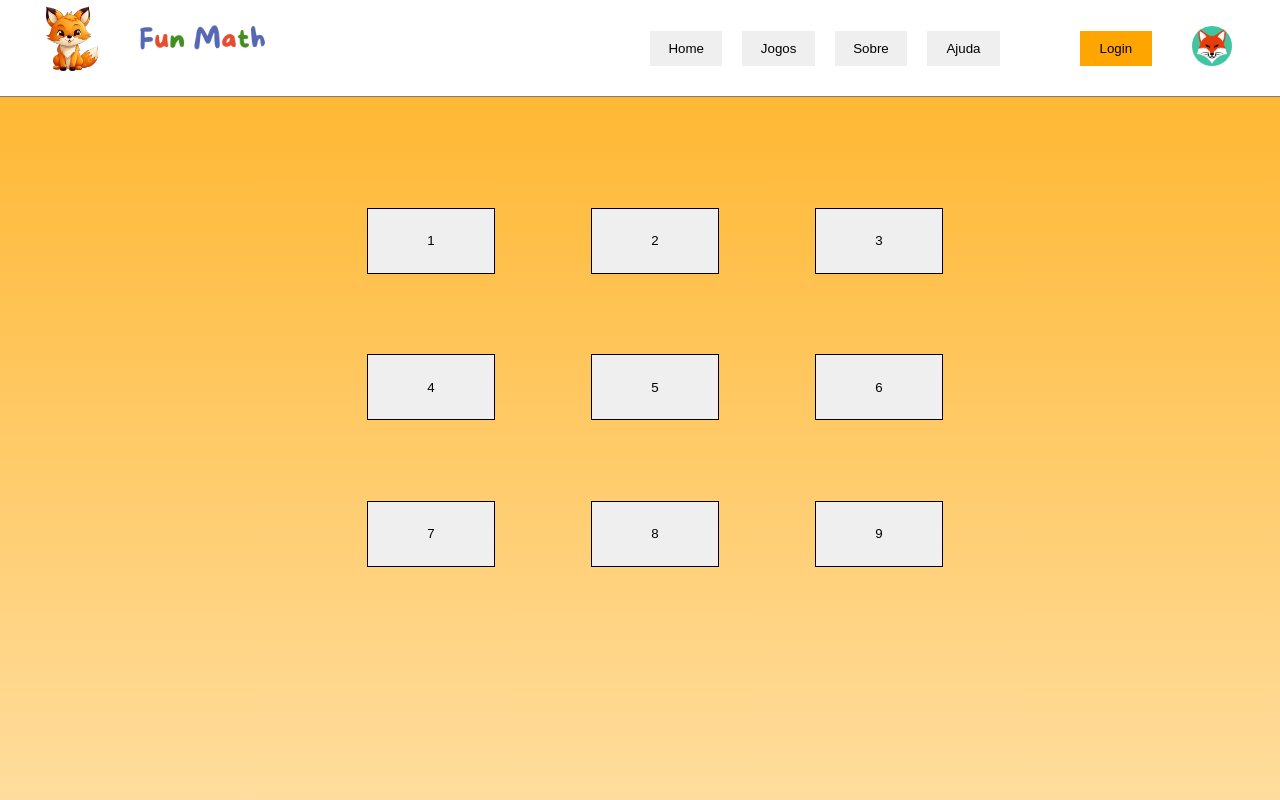
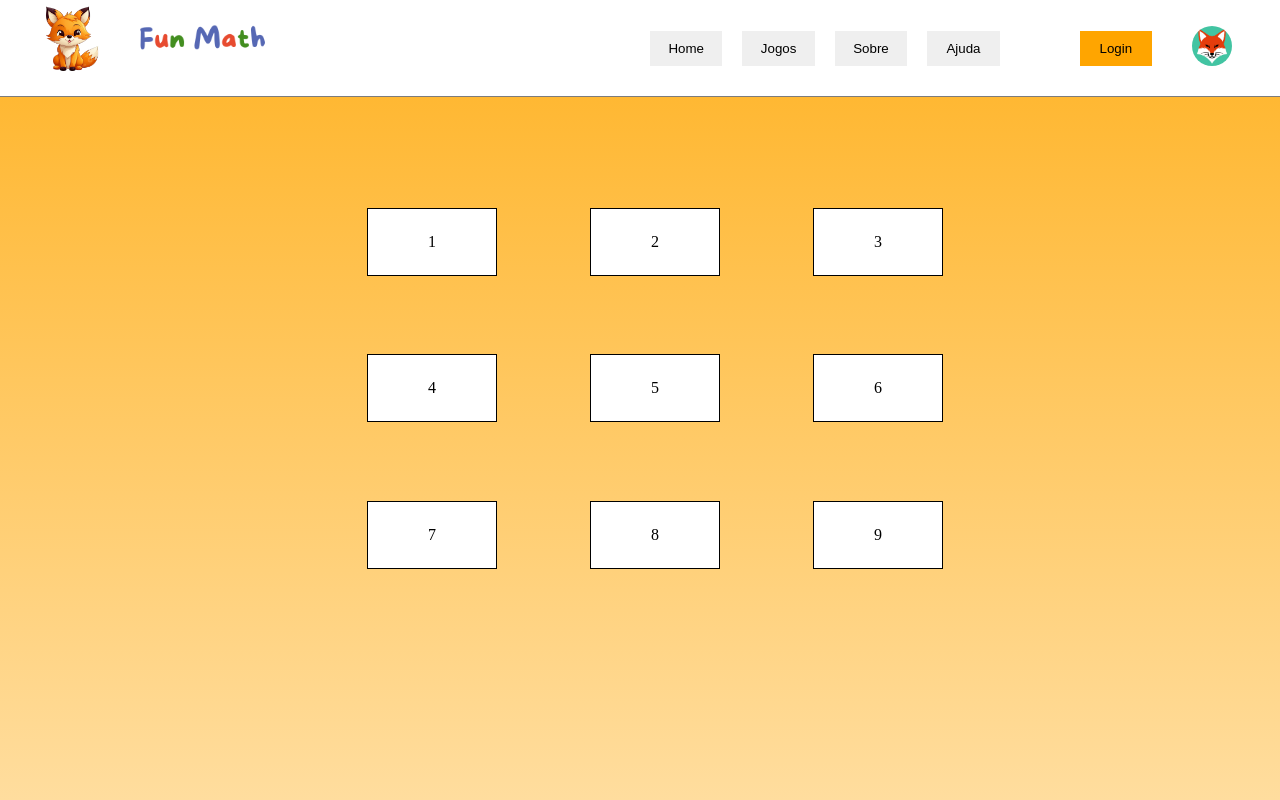
Before and after one commit to Eduardoooo0/FunMath, a Flask app: page /fases in a window 1280 px wide. Run offline with Flask 3, Linux system fonts and the light colour scheme.

Commit message:
arrumando os styles

```diff
--- a/main.py
+++ b/main.py
@@ -102,4 +102,6 @@ def Pegar_tempo_restante():
 @app.route('/tempo_restante')
 def Tempo_restante():
     tempo_restante_em_segundos = Pegar_tempo_restante()
+    if tempo_restante_em_segundos == 0:
+        tempo_restante_em_segundos = app.config['tempo_de_expiracao']
     return jsonify({'tempo_restante_em_segundos': tempo_restante_em_segundos})
--- a/static/style/fases.css
+++ b/static/style/fases.css
@@ -150,10 +150,14 @@ section{
     justify-content: space-between;
 }
 .button_fases{
+    display: flex;
+    align-items: center;
+    justify-content: center;
     width: 20%;
     height: 15%;
     margin: 5%;
     border-radius: none;
+    background-color: white;
     border: black solid 1px;
 }
 a{
--- a/static/style/inicial_quiz.css
+++ b/static/style/inicial_quiz.css
@@ -168,7 +168,7 @@ section {
     display: flex;
     align-items: center;
     justify-content: center;
-    background-image: url('static/imgs/img-jogo-quiz.png');
+    background-image: url('../imgs/img-jogo-quiz.png');
     background-size: cover;
     background-position: center;
     margin: 10px;
@@ -192,7 +192,6 @@ section {
     display: flex;
     align-items: center;
     justify-content: center;
-    background-color: aqua;
     background-size: cover;
     background-position: center;
     width: 150px;
@@ -200,7 +199,9 @@ section {
     margin: 20px;
     cursor: pointer;
     border-radius: 150px;
+    background-image: url('../imgs/botao-play.png');
 }
+
 #quad2 {
     display: flex;
     flex-direction: column;
--- a/templates/fases.html
+++ b/templates/fases.html
@@ -30,15 +30,15 @@
         </header>
         <section>
             <div class="fases">
-                <button class="button_fases"><a href="{{url_for('Quiz')}}">1</a></button>
-                <button class="button_fases"><a href="">2</a></button>
-                <button class="button_fases"><a href="">3</a></button>
-                <button class="button_fases"><a href="">4</a></button>
-                <button class="button_fases"><a href="">5</a></button>
-                <button class="button_fases"><a href="">6</a></button>
-                <button class="button_fases"><a href="">7</a></button>
-                <button class="button_fases"><a href="">8</a></button>
-                <button class="button_fases"><a href="">9</a></button>
+                <a class="button_fases" href="{{url_for('Quiz')}}">1</a>
+                <a class="button_fases" href="">2</a>
+                <a class="button_fases" href="">3</a>
+                <a class="button_fases" href="">4</a>
+                <a class="button_fases" href="">5</a>
+                <a class="button_fases" href="">6</a>
+                <a class="button_fases" href="">7</a>
+                <a class="button_fases" href="">8</a>
+                <a class="button_fases" href="">9</a>
             </div>
 
         </section>
--- a/templates/inicial_quiz.html
+++ b/templates/inicial_quiz.html
@@ -36,7 +36,7 @@
                     </div>
                     <div id="quad1">
                         <div id="play-jogo">
-                            <button id="jogar"><a href="{{url_for('Fases')}}">jogar</a></button>
+                            <a id="jogar" href="{{url_for('Fases')}}"></a>
                         </div>
                     </div>
                     <div id="quad2">
```
